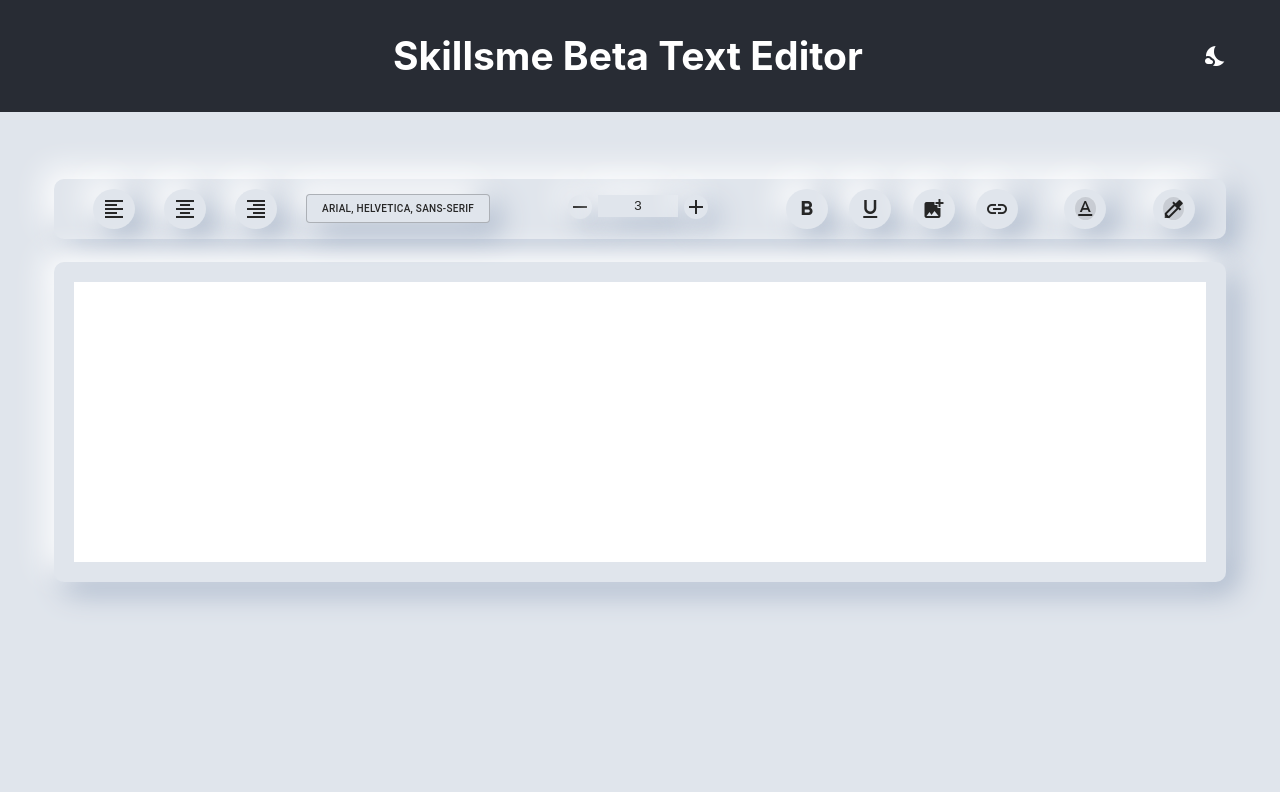
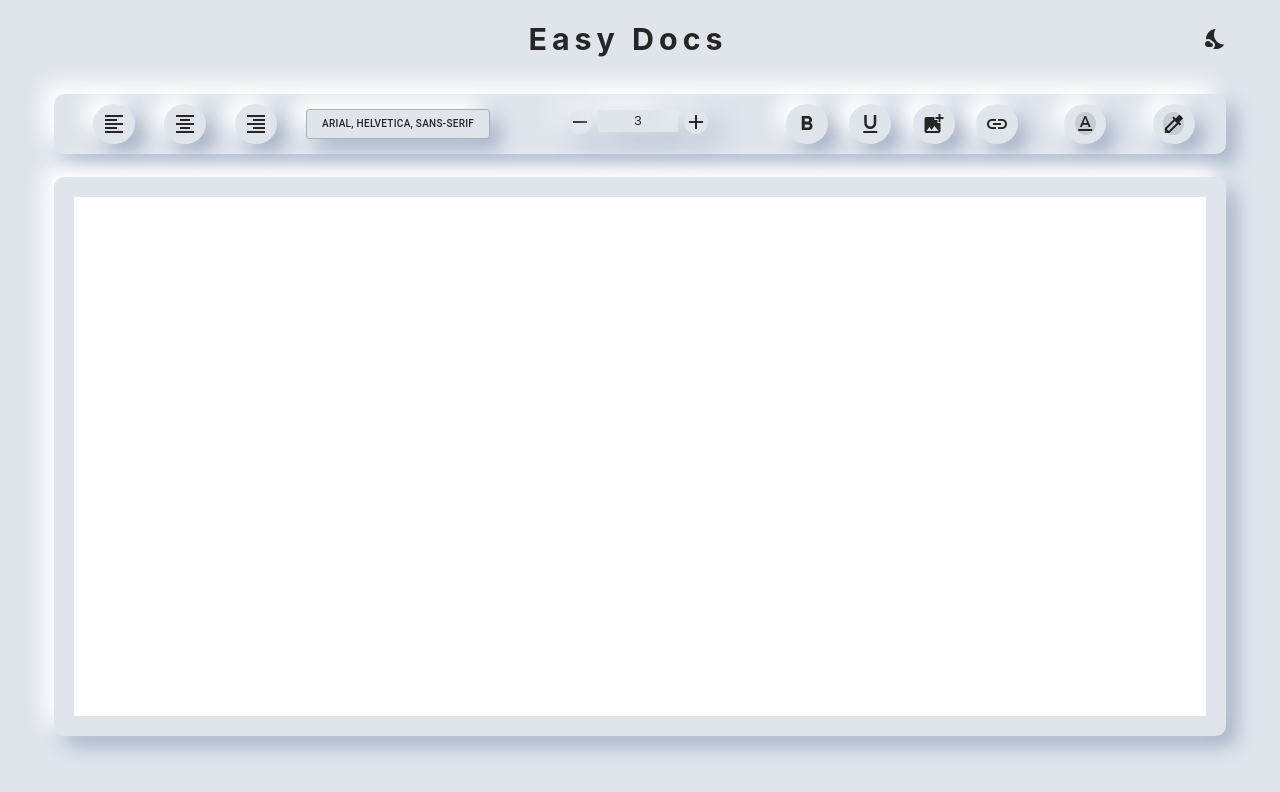
Before and after one commit to Chandradeepta/Projects, a React (Create React App) app: page / in a window 1280 px wide. Shown: the top 792 px of the page. Built offline with nearby package versions, Linux system fonts and the light colour scheme.

Commit message:
add images feature implemented

```diff
--- a/package.json
+++ b/package.json
@@ -4,6 +4,7 @@
   "private": true,
   "dependencies": {
     "@material-ui/core": "^4.11.1",
+    "@material-ui/icons": "^4.9.1",
     "@testing-library/jest-dom": "^5.11.6",
     "@testing-library/react": "^11.2.1",
     "@testing-library/user-event": "^12.2.2",
--- a/src/App.css
+++ b/src/App.css
@@ -3,21 +3,22 @@
   display: flex;
   flex-direction: column;
   height: 100vh;
+  min-width: 1200px;
+  overflow: auto;
 }
 
 .App-header {
-  background-color: #282c34;
   min-height: 1vh;
   display: flex;
   flex-direction: row;
   align-items: center;
   justify-content: center;
   font-size: calc(10px + 2vmin);
-  color: white;
 }
 
-.App-header > h2 {
+.App-header > h3 {
   width: 90%;
+  letter-spacing: 5px;
 }
 
 .App-header > .material-icons {
--- a/src/App.js
+++ b/src/App.js
@@ -19,15 +19,16 @@
   });
 
 
-
-
   return (
     <div className="App" style={{ background: isDark ? CONSTANTS.DARK_MODE_BG : CONSTANTS.LIGHT_MODE_BG }}>
       <header className="App-header">
-        <h2 >
-          Skillsme Beta Text Editor
-        </h2>
-        <span class="material-icons" onClick={() => setDark(!isDark)}>{!isDark ? 'nights_stay' : 'wb_sunny'}</span>
+          <h3 style={{ color: isDark ? CONSTANTS.LIGHT_MODE_BG : CONSTANTS.DARK_MODE_BG }}>Easy Docs</h3>
+        <span
+          className="material-icons"
+          style={{color: isDark ? 'yellow' : CONSTANTS.DARK_MODE_BG}}
+          onClick={() => setDark(!isDark)}>
+            {!isDark ? 'nights_stay' : 'wb_sunny'}
+          </span>
       </header>
       <ThemeProvider theme={outerTheme}>
         <ThemeContextProvider value={isDark}>
--- a/src/components/TextEditorContainer.js
+++ b/src/components/TextEditorContainer.js
@@ -1,12 +1,31 @@
-import React, { useContext, useEffect, useRef } from 'react';
-import { Backdrop, Button, CircularProgress, ClickAwayListener, Dialog, DialogActions, DialogContent, DialogContentText, DialogTitle, makeStyles, Menu, MenuItem, Paper, Popper, TextField, Tooltip } from '@material-ui/core';
-import { useState } from 'react';
+import React, { useContext, useRef, useState } from 'react';
+import {
+    Button,
+    ClickAwayListener,
+    Dialog,
+    DialogTitle,
+    DialogActions,
+    DialogContent,
+    DialogContentText,
+    ListItemIcon,
+    makeStyles,
+    Menu,
+    MenuItem,
+    Paper,
+    Popper,
+    TextField,
+    Tooltip,
+    Typography } from '@material-ui/core';
+import InsertLinkIcon from '@material-ui/icons/InsertLink';
+
 import Counter from './Counter';
-import './TextEditorContainer.css';
 import { ThemeContext } from '../utils/ThemeContext';
 import { CONSTANTS } from '../utils/constants';
 
-const options = [
+import './TextEditorContainer.css';
+
+
+const fontNames = [
     "Times New Roman, Times, serif",
     "Arial, Helvetica, sans-serif",
     "Lucida Console, Courier, monospace"
@@ -20,11 +39,10 @@
 }));
 
 export default function Texteditorcontainer(props) {
-    const backDropClass = useStyles();
     const isDark = useContext(ThemeContext);
     const neuromorphic = {
         boxShadow: !isDark ?
-            `-10px -10px 30px 0 ${CONSTANTS.LIGHT_MODE_BS_LIGHT_COLOR}, 10px 10px 30px 0 ${CONSTANTS.LIGHT_MODE_BS_DARK_COLOR}` :
+            `-10px -10px 20px 0 ${CONSTANTS.LIGHT_MODE_BS_LIGHT_COLOR}, 10px 10px 20px 0 ${CONSTANTS.LIGHT_MODE_BS_DARK_COLOR}` :
             `4px 4px 8px 0 ${CONSTANTS.DARK_MODE_BS_DARK_COLOR}, -4px -4px 8px 0 ${CONSTANTS.DARK_MODE_BS_LIGHT_COLOR}`,
         background: isDark ? `${CONSTANTS.DARK_MODE_BG}` : `${CONSTANTS.LIGHT_MODE_BG}`,
         color: isDark ? `${CONSTANTS.LIGHT_MODE_BG}` : `${CONSTANTS.DARK_MODE_BG}`
@@ -32,7 +50,7 @@
 
     const [styleObject, setStyleObject] = useState({
         fontSize: 3,
-        fontName: options[1]
+        fontName: fontNames[1]
     });
 
     // Menu state
@@ -64,12 +82,11 @@
         isValid: false
     })
 
-
     // Font options
     const getSelectedFont = () => {
         if (document.getSelection.toString()) {
             var fontName = document.getSelection().getRangeAt(0).startContainer.parentNode;
-            setStyleObject({ ...styleObject, fontName: options.filter((font) => font === fontName)[0] })
+            setStyleObject({ ...styleObject, fontName: fontNames.filter((font) => font === fontName)[0] })
         }
     }
 
@@ -77,7 +94,6 @@
         setAnchorEl({
             [type]: event.currentTarget
         });
-
     };
 
     const handleClose = (type) => {
@@ -130,9 +146,22 @@
         })
     }
 
+    const handleLocalImageFile = (e) => {
+        handleClose('imageMenu');
+        document.getElementById("textarea").focus();
+        var reader = new FileReader();
+        reader.onload = function (e) {
+            document.getElementById("textarea").focus();
+            document.execCommand('insertImage', false, e.target.result);
+            document.execCommand('enableObjectResizing')
+        }
+        reader.readAsDataURL(e.target.files[0]);
+    }
+
     return (
         <section style={container}>
             <section style={{ ...styleBar, ...neuromorphic }} className="styleBar">
+
                 <div style={{ flex: 1, ...alignItems }}>
                     <Tooltip title="Left align" aria-label="Left align" placement="top">
                         <span className="material-icons" onClick={() => {
@@ -152,10 +181,11 @@
                         }} style={{ ...icons, ...neuromorphic, userSelect: 'none' }}>format_align_right</span>
                     </Tooltip>
                 </div>
+
                 <div className={{ ...alignItems, flex: 1 }}>
                     <Tooltip title="Change font style" aria-label="Change font style" placement="top">
                         <Button variant="outlined" aria-controls="font-menu" id="font-menu" aria-haspopup="true" onClick={(e) => handleMenuClick(e, 'font')} style={{ fontSize: '10px', ...neuromorphic }}>
-                            {styleObject.fontName || options[1]}
+                            {styleObject.fontName || fontNames[1]}
                         </Button>
                     </Tooltip>
                     <Menu
@@ -165,12 +195,12 @@
                         open={Boolean(anchorEl?.font)}
                         onClose={() => handleClose('font')}
                     >
-                        {options.map((option, index) => (
+                        {fontNames.map((option, index) => (
                             <MenuItem
                                 key={option}
                                 selected={index === selectedIndex}
                                 onClick={(event) => {
-                                    document.execCommand('fontName', false, options[index])
+                                    document.execCommand('fontName', false, option[index])
                                     handleMenuItemClick(event, index, 'font')
                                 }}
                             >
@@ -179,18 +209,21 @@
                         ))}
                     </Menu>
                 </div>
+
                 <div style={{ ...alignItems, flex: 3 }}>
                     <Counter setFontSize={setFontSize} type={'fontSize'} value={styleObject.fontSize} neuromorphic={neuromorphic} />
+
                     <Tooltip title="Bold" aria-label="Bold" placement="top">
                         <div>
                             <span
-                                class="material-icons"
+                                className="material-icons"
                                 style={{ ...icons, ...neuromorphic }}
                                 onClick={() => {
                                     document.execCommand('bold')
                                 }}>format_bold</span>
                         </div>
                     </Tooltip>
+
                     <Tooltip title="Underline" aria-label="Underline" placement="top">
                         <div>
                             <span className="material-icons" onClick={() => {
@@ -207,33 +240,57 @@
                                 className="material-icons"
                                 aria-controls="image-menu"
                                 aria-haspopup="true"
-                                onClick={(e) => handleMenuClick(e, 'image')}
+                                onClick={(e) => handleMenuClick(e, 'imageMenu')}
                                 style={{ ...icons, ...neuromorphic }}>add_photo_alternate</span>
                         </div>
                     </Tooltip>
                     <Menu
                         id="image-menu"
-                        anchorEl={anchorEl?.image}
+                        anchorEl={anchorEl?.imageMenu}
                         keepMounted
-                        open={Boolean(anchorEl?.image)}
-                        onClose={() => handleClose('image')}
+                        open={Boolean(anchorEl?.imageMenu)}
+                        onClose={() => handleClose('imageMenu')}
                     >
-                        <MenuItem onClick={(e) => handleMenuClick(e, 'dialog')}>Profile</MenuItem>
+                        <input
+                            accept="image/*"
+                            style={{ display: "none" }}
+                            id="file-input"
+                            type="file"
+                            onChange={handleLocalImageFile}
+                        />
+                        <label htmlFor="file-input">
+                            <MenuItem onClick={() => handleClose('imageMenu')}>
+                                <ListItemIcon>
+                                    <i className="fas fa-upload " style={{ paddingLeft: '7%' }}></i>
+                                </ListItemIcon>
+                                <Typography variant="subtitle2">Upload form computer</Typography>
+                            </MenuItem>
+                        </label>
+                        <MenuItem onClick={(e) => handleMenuClick(e, 'dialog')}>
+                            <ListItemIcon>
+                                <InsertLinkIcon fontSize="small" />
+                            </ListItemIcon>
+                            <Typography variant="subtitle2">By URL</Typography>
+                        </MenuItem>
                     </Menu>
 
                     <Dialog
                         open={Boolean(anchorEl?.dialog)}
-                        onClose={() => handleClose('dialog')}
                         aria-labelledby="alert-dialog-title"
                         aria-describedby="alert-dialog-description"
                         className="image-dialog"
                     >
-                        <DialogTitle id="alert-dialog-title" style={{...imgUrl.isValid && { display: "none" }}}>
+                        <DialogTitle id="alert-dialog-title" style={{ ...imgUrl.isValid && { display: "none" } }}>
                             {"Insert image"}
                         </DialogTitle>
-                        <DialogContent style={{...imgUrl.isValid && { padding: 0 }}}>
-                            <DialogContentText id="alert-dialog-description">
-                                {imgUrl.isValid ? <img src={imgUrl.url} /> :
+                        <DialogContent style={{ ...imgUrl.isValid && { padding: 0 } }}>
+                            <DialogContentText id="alert-dialog-description" style={{ position: 'relative' }}>
+                                {imgUrl.isValid ?
+                                    <>
+                                        <span className="material-icons" style={imageCloseIcon} onClick={() => setImgUrl({ url: '', isValid: false })}>close</span>
+                                        <img src={imgUrl.url} />
+                                    </>
+                                    :
                                     <TextField
                                         id="add-image-url"
                                         type="url"
@@ -256,9 +313,22 @@
                                     />}
                             </DialogContentText>
                         </DialogContent>
-                        <DialogActions>
-                            <Button onClick={handleClose}>Cancel</Button>
-                            <Button onClick={handleClose} autoFocus {...!imgUrl.isValid && { disabled: true }}>
+                        <DialogActions style={{ padding: '25px' }}>
+                            <Button
+                                onClick={
+                                    () => {
+                                        handleClose('dialog');
+                                        setImgUrl({ url: '', isValid: false })
+                                    }}
+                                style={{ color: 'dodgerblue' }}>Cancel</Button>
+                            <Button
+                                onClick={() => {
+                                    document.execCommand('insertImage', false, imgUrl.url)
+                                    handleClose('dialog');
+
+                                }}
+                                autoFocus
+                                style={{ color: 'dodgerblue' }} {...!imgUrl.isValid && { disabled: true }}>
                                 Insert
                             </Button>
                         </DialogActions>
@@ -399,23 +469,20 @@
     )
 }
 
-
-
 const container = {
     display: 'flex',
     flexDirection: 'column',
     height: '100%',
     margin: '5%',
+    marginTop: '1%',
     alignItems: 'center',
-    maxHeight: '60vh',
-
 }
 
 const textareaContainer = {
     minWidth: '100%',
     width: '100%',
-    maxHeight: '100%',
-    minHeight: '300px',
+    height: '100%',
+    minHeight: '200px',
     borderRadius: 10,
     padding: 10,
     display: 'flex',
@@ -461,3 +528,15 @@
     padding: '8px 9px',
     userSelect: 'none',
 }
+
+const imageCloseIcon = {
+    position: 'absolute',
+    marginLeft: '88%',
+    marginTop: '2%',
+    padding: '8px',
+    paddingInlineStart: '15px',
+    paddingInlineEnd: '15px',
+    background: 'white',
+    borderRadius: '6px',
+    cursor: 'pointer'
+}
```
Also changed, not shown: 1 other file (tests, documents, lock files or other folders).
